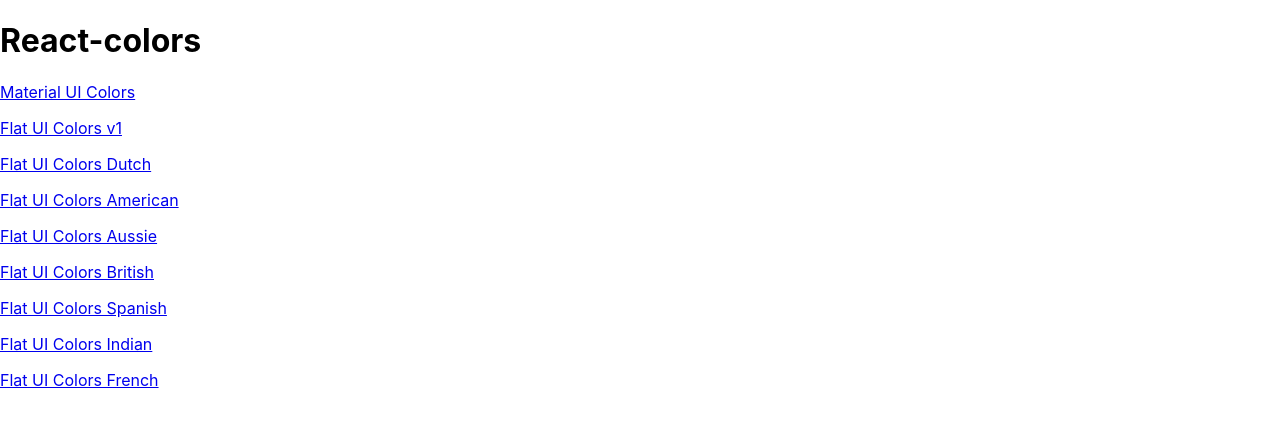
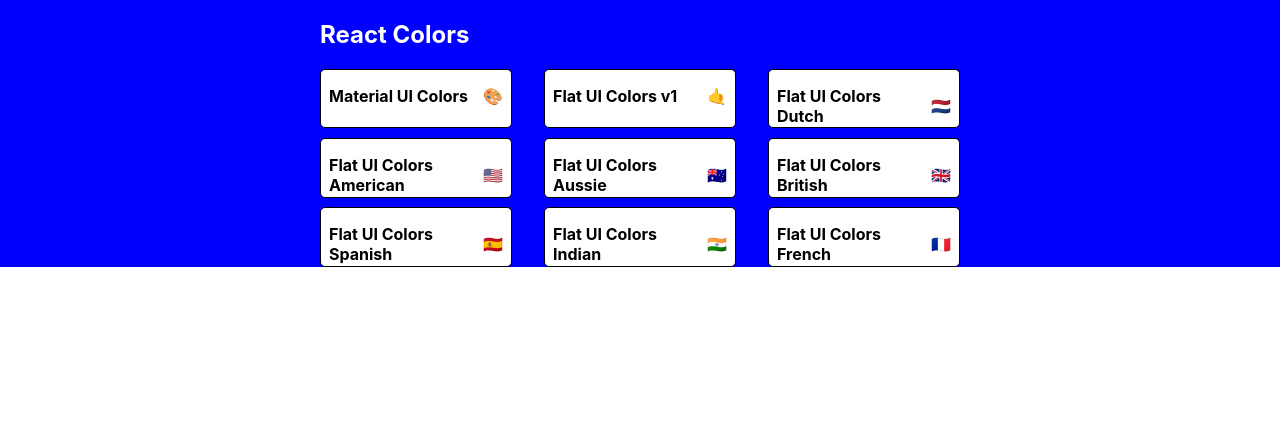
Before and after one commit to shikhar0208/Color-Palette-App, a React (Create React App) app: page / in a window 1280 px wide. Shown: the top 424 px of the page. Built offline with nearby package versions, Linux system fonts and the light colour scheme.

Commit message:
start styling PaletteList with 'withStyles'

```diff
--- a/package.json
+++ b/package.json
@@ -5,6 +5,7 @@
   "dependencies": {
     "@material-ui/core": "^4.9.10",
     "@material-ui/icons": "^4.9.1",
+    "@material-ui/styles": "^4.9.10",
     "@testing-library/jest-dom": "^4.2.4",
     "@testing-library/react": "^9.3.2",
     "@testing-library/user-event": "^7.1.2",
--- /dev/null
+++ b/src/MiniPalette.js
@@ -0,0 +1,45 @@
+import React from 'react';
+import { withStyles } from '@material-ui/styles';
+
+const styles = {
+  root: {
+    backgroundColor: "white",
+    border: "1px solid black",
+    borderRadius: "5px",
+    padding: "0.5rem",
+    position: "relative",
+    overflow: "hidden",
+    "&:hover": {
+      cursor: "pointer"
+    }
+  },
+  colors: {
+    backgroundColor: "grey"
+  },
+  title: {
+    display: "flex",
+    justifyContent: "space-between",
+    alignItems: "center",
+    margin: "0",
+    color: "black",
+    paddingTop: "0.5rem",
+    fontSize: "1rem",
+    position: "relative"
+  },
+  emoji: {
+    marginLeft: "0.5rem",
+    fontSize: "1rem"
+  }
+}
+
+function MiniPalette(props){
+  const {classes, paletteName, emoji} = props;
+  return(
+    <div className={classes.root}>
+      <div className={classes.colors}></div>
+      <h5 className={classes.title}>{paletteName} <span>{emoji}</span></h5>
+    </div>
+  );
+};
+
+export default withStyles(styles)(MiniPalette);
--- a/src/PaletteList.js
+++ b/src/PaletteList.js
@@ -1,22 +1,56 @@
-import React from 'react';
-import { Link } from 'react-router-dom';
+import React from "react";
+// import { Link } from 'react-router-dom';
+import MiniPalette from "./MiniPalette";
+import { withStyles } from "@material-ui/styles";
+
+const styles = {
+  root: {
+    backgroundColor: "blue",
+    height: "100%",
+    display: "flex",
+    alignItems: "flex-start",
+    justifyContent: "center",
+  },
+  container: {
+    width: "50%",
+    display: "flex",
+    alignItems: "flex-start",
+    flexDirection: "column",
+    flexWrap: "wrap"
+  },
+  nav: {
+    display: "flex",
+    width: "100%",
+    justifyContent: "space-between",
+    color: "white"
+  },
+  palettes: {
+    boxSizing: "border-box",
+    width: "100%",
+    display: "grid",
+    gridTemplateColumns: "repeat(3, 30%)",
+    gridGap: "5%"
+  },
+};
 
 class PaletteList extends React.Component {
   render() {
-    const { palettes } = this.props;
+    const { palettes, classes } = this.props;
     return (
-      <div>
-        <h1>React-colors</h1>
-        {
-          palettes.map(palette => (
-            <p>
-            <Link to={`/palette/${palette.id}`} >{palette.paletteName}</Link>
-            </p>
-          ))
-        }
+      <div className={classes.root}>
+        <div className={classes.container}>
+          <nav className={classes.nav}>
+            <h1>React Colors</h1>
+          </nav>
+          <div className={classes.palettes}>
+            {palettes.map((palette) => (
+              <MiniPalette {...palette} />
+            ))}
+          </div>
+        </div>
       </div>
     );
-  };
-};
+  }
+}
 
-export default PaletteList;
+export default withStyles(styles)(PaletteList);
```
